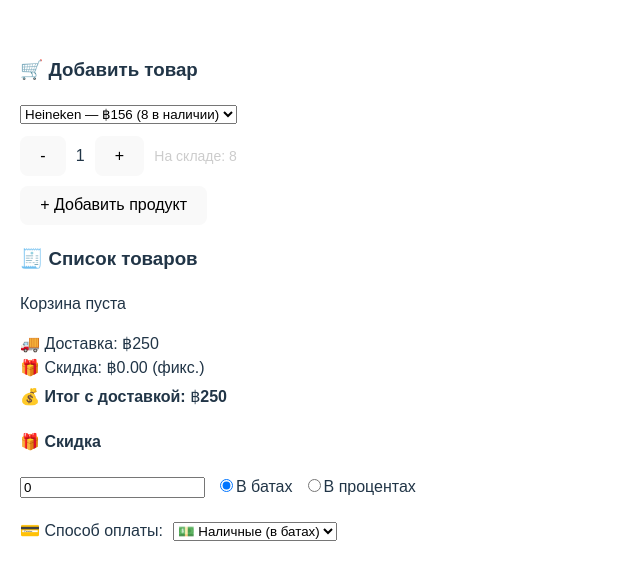
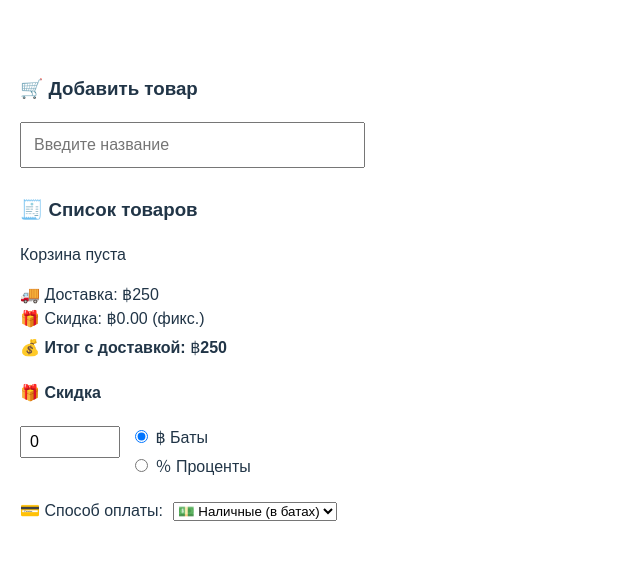
Before and after one commit to Vladocic/telegram-alc-webapp, a React (Vite) app: page / in a window 1280 px wide. Shown: the part 110-690 px from the top of the page, without its empty margins (0-640 px from the left). Built offline with nearby package versions, Linux system fonts and the light colour scheme.

Commit message:
feat: новый ProductSelector с автопоиском

```diff
--- a/src/components/DiscountInput.jsx
+++ b/src/components/DiscountInput.jsx
@@ -28,14 +28,20 @@ export default function DiscountInput({
     <div style={{ marginTop: 20 }}>
       <h4>🎁 Скидка</h4>
 
+      <div style={{ display: "flex", alignItems: "flex-start", gap: 10 }}>
         <input
           type="text"
           value={discountValue}
           onChange={handleChange}
-                placeholder="Введите скидку"
-                style={{ marginRight: 10 }}
+          placeholder="0"
+          style={{
+            width: "80px",
+            fontSize: "16px",
+            padding: "5px 8px"
+          }}
         />
 
+        <div style={{ display: "flex", flexDirection: "column", gap: "5px" }}>
           <label>
             <input
               type="radio"
@@ -44,10 +50,10 @@ export default function DiscountInput({
               checked={discountType === "fixed"}
               onChange={() => setDiscountType("fixed")}
             />
-                В батах
+            {" "}฿ Баты
           </label>
 
-            <label style={{ marginLeft: 10 }}>
+          <label>
             <input
               type="radio"
               name="discountType"
@@ -55,8 +61,10 @@ export default function DiscountInput({
               checked={discountType === "percent"}
               onChange={() => setDiscountType("percent")}
             />
-                В процентах
+            {" "}％ Проценты
           </label>
+        </div>
+      </div>
     </div>
   );
 }
--- a/src/components/ProductSelector.jsx
+++ b/src/components/ProductSelector.jsx
@@ -1,18 +1,32 @@
 import { useState } from "react";
 
 export default function ProductSelector({ catalog, onAdd }) {
-    const [selectedId, setSelectedId] = useState(catalog[0].id);
+  const [searchTerm, setSearchTerm] = useState("");
+  const [selectedProduct, setSelectedProduct] = useState(null);
   const [qty, setQty] = useState(1);
 
-    const selectedProduct = catalog.find(p => p.id === selectedId);
+  const filtered = catalog.filter((p) =>
+    p.name.toLowerCase().includes(searchTerm.toLowerCase())
+  );
+
+  const handleSelect = (product) => {
+    setSelectedProduct(product);
+    setSearchTerm(product.name);
+  };
 
   const handleAdd = () => {
+    if (!selectedProduct) return;
+
     onAdd({
       name: selectedProduct.name,
       volume: selectedProduct.volume,
       price: selectedProduct.price,
       qty,
     });
+
+    // Сброс
+    setSearchTerm("");
+    setSelectedProduct(null);
     setQty(1);
   };
 
@@ -20,28 +34,79 @@ export default function ProductSelector({ catalog, onAdd }) {
     <div style={{ marginBottom: 20 }}>
       <h3>🛒 Добавить товар</h3>
 
-            <select
-                value={selectedId}
-                onChange={(e) => setSelectedId(Number(e.target.value))}
+      <input
+        type="text"
+        value={searchTerm}
+        onChange={(e) => {
+          setSearchTerm(e.target.value);
+          setSelectedProduct(null);
+        }}
+        placeholder="Введите название"
+        style={{
+          width: "100%",
+          padding: "12px",
+          fontSize: "16px",
+          marginBottom: "8px",
+        }}
+      />
+
+      {/* Подсказки */}
+      {!selectedProduct && searchTerm && filtered.length > 0 && (
+        <div
+          style={{
+            border: "1px solid #ccc",
+            borderRadius: 4,
+            maxHeight: 200,
+            overflowY: "auto",
+            background: "#fff",
+            zIndex: 999,
+            position: "relative",
+          }}
         >
-                {catalog.map((item) => (
-                    <option key={item.id} value={item.id}>
+          {filtered.map((item) => (
+            <div
+              key={item.id}
+              onClick={() => handleSelect(item)}
+              style={{
+                padding: "8px 10px",
+                borderBottom: "1px solid #eee",
+                cursor: "pointer",
+              }}
+            >
               {item.name} — ฿{item.price} ({item.stock} в наличии)
-                    </option>
+            </div>
           ))}
-            </select>
+        </div>
+      )}
 
-            <div style={{ marginTop: 10, display: 'flex', alignItems: 'center', gap: 10 }}>
-                <button onClick={() => setQty(Math.max(1, qty - 1))}>-</button>
+      {selectedProduct && (
+        <>
+          <div
+            style={{
+              marginTop: 10,
+              display: "flex",
+              alignItems: "center",
+              gap: 10,
+              flexWrap: "wrap",
+            }}
+          >
+            <button onClick={() => setQty(Math.max(1, qty - 1))}>−</button>
             <span>{qty}</span>
             <button onClick={() => setQty(qty + 1)}>+</button>
-                <span style={{ fontSize: '14px', color: '#ccc' }}>
+
+            <span style={{ fontSize: "14px", color: "#888" }}>
               На складе: {selectedProduct.stock}
             </span>
           </div>
-            <button onClick={handleAdd} style={{ marginTop: 10 }}>
+
+          <button
+            onClick={handleAdd}
+            style={{ marginTop: 10, padding: "8px 12px", fontSize: 16 }}
+          >
             + Добавить продукт
           </button>
+        </>
+      )}
     </div>
   );
 }
```
Lines whose indentation alone changed are shown as unchanged.
